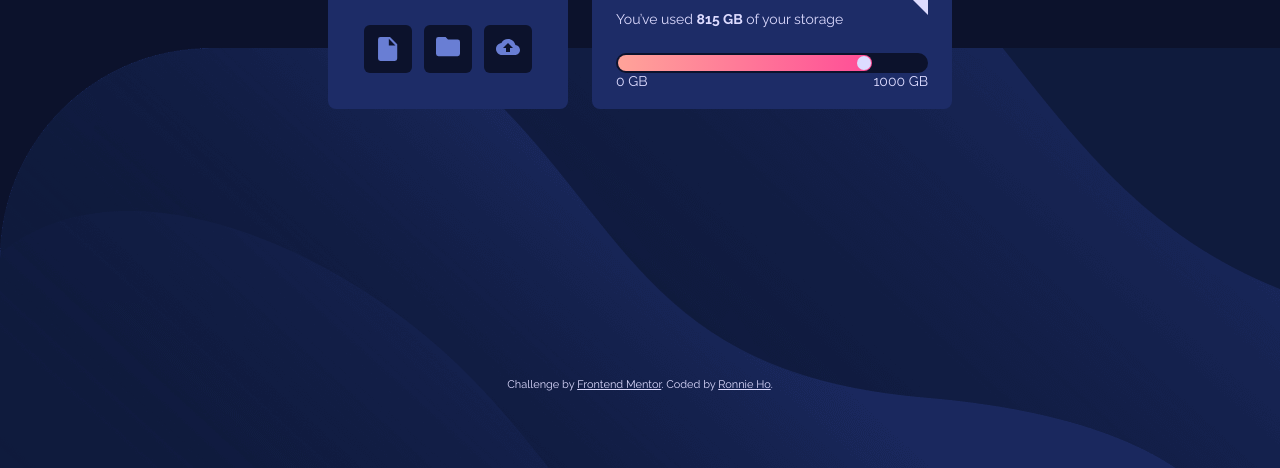
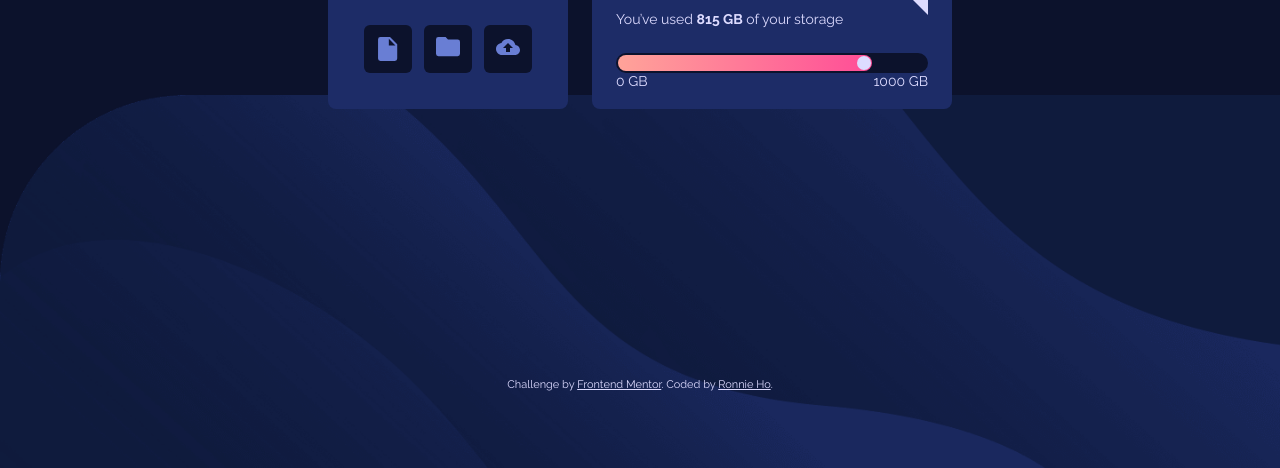
Before and after one commit to ronhodev/frontend-mentor-fylo-challenge, a website built with Parcel: page index.html in a window 1280 px wide. Shown: the part 332-800 px from the top of the page. Built offline with nearby package versions, Linux system fonts and the light colour scheme.

Commit message:
fix background image

```diff
--- a/styles.css
+++ b/styles.css
@@ -27,8 +27,8 @@ body {
 
 .container {
   align-items: center;
-  background: no-repeat url("./images/bg-desktop.png");
-  background-position: left bottom;
+  background: url("./images/bg-desktop.png") no-repeat bottom;
+  background-size: contain;
   display: grid;
   flex-direction: column;
   grid-template-rows: minmax(250px, 1fr) 120px;
```
Also changed, not shown: 1 other file.
